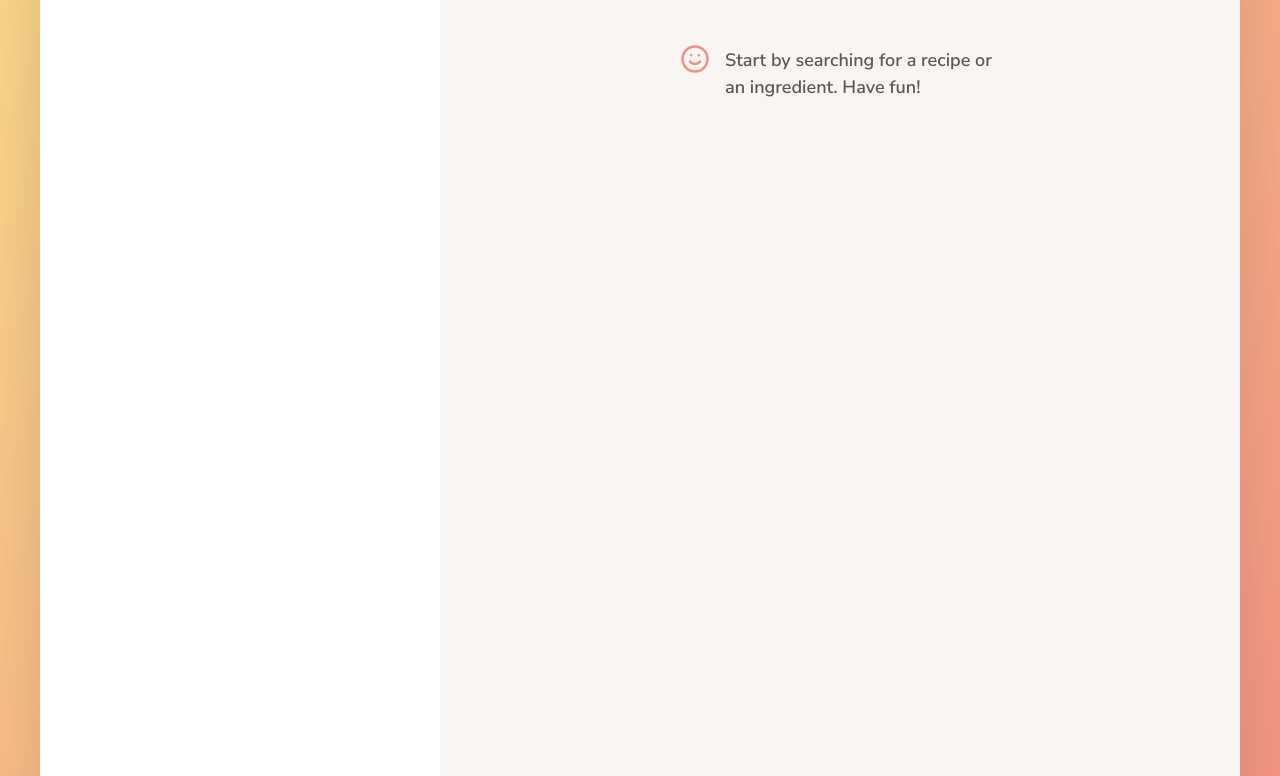
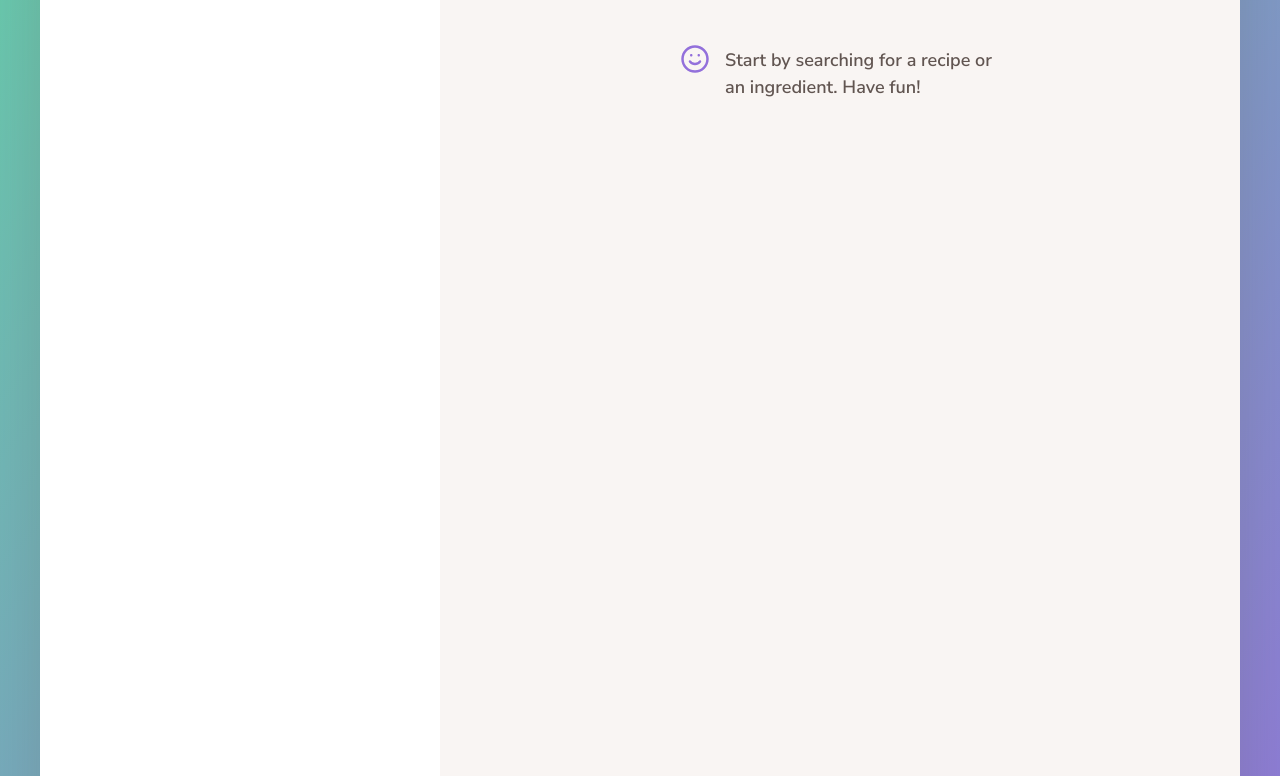
Before and after one commit to mohsin-khan07/YumYield, a website built with Parcel: page index.html in a window 1280 px wide. Shown: the part 154-930 px from the top of the page. Built offline with nearby package versions, Linux system fonts and the light colour scheme; files whose address does not match are found by name.

Commit message:
UI updated

```diff
--- a/src/sass/_base.scss
+++ b/src/sass/_base.scss
@@ -1,7 +1,6 @@
-// $color-primary: #f59a83;
-$color-primary: #f38e82;
-$color-grad-1: #fbdb89;
-$color-grad-2: #f48982;
+$color-primary: #9370db;
+$color-grad-1: #66cdaa;
+$color-grad-2: #9370db;
 
 $color-grey-light-1: #f9f5f3; // Light background
 $color-grey-light-2: #f2efee; // Light lines
@@ -37,7 +36,7 @@ html {
 }
 
 body {
-  font-family: 'Nunito Sans', sans-serif;
+  font-family: "Nunito Sans", sans-serif;
   font-weight: 400;
   line-height: 1.6;
   color: $color-grey-dark-1;
@@ -60,8 +59,8 @@ body {
   grid-template-rows: 10rem minmax(100rem, auto);
   grid-template-columns: 1fr 2fr;
   grid-template-areas:
-    'head head'
-    'list recipe';
+    "head head"
+    "list recipe";
 
   @media only screen and (max-width: $bp-large) {
     max-width: 100%;
```
Also changed, not shown: src/img/favicon.png, src/img/logo.png.
